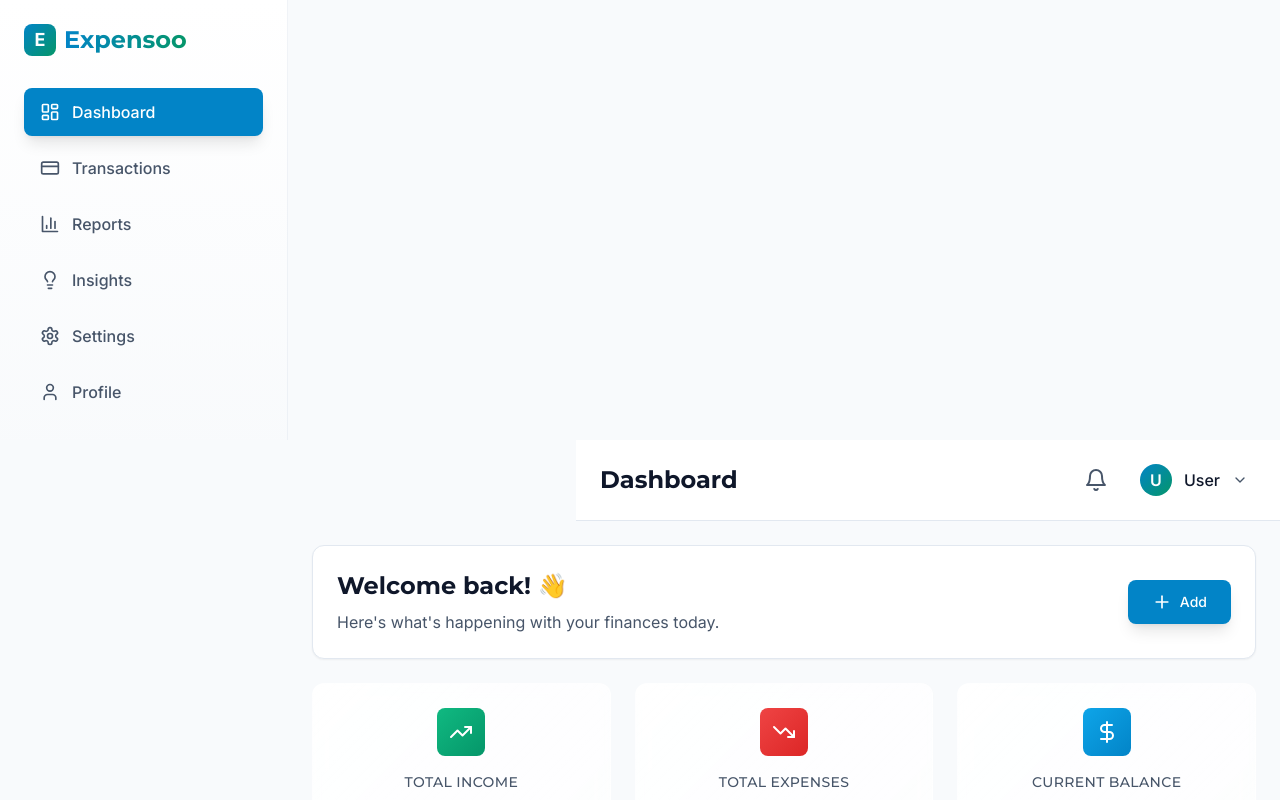
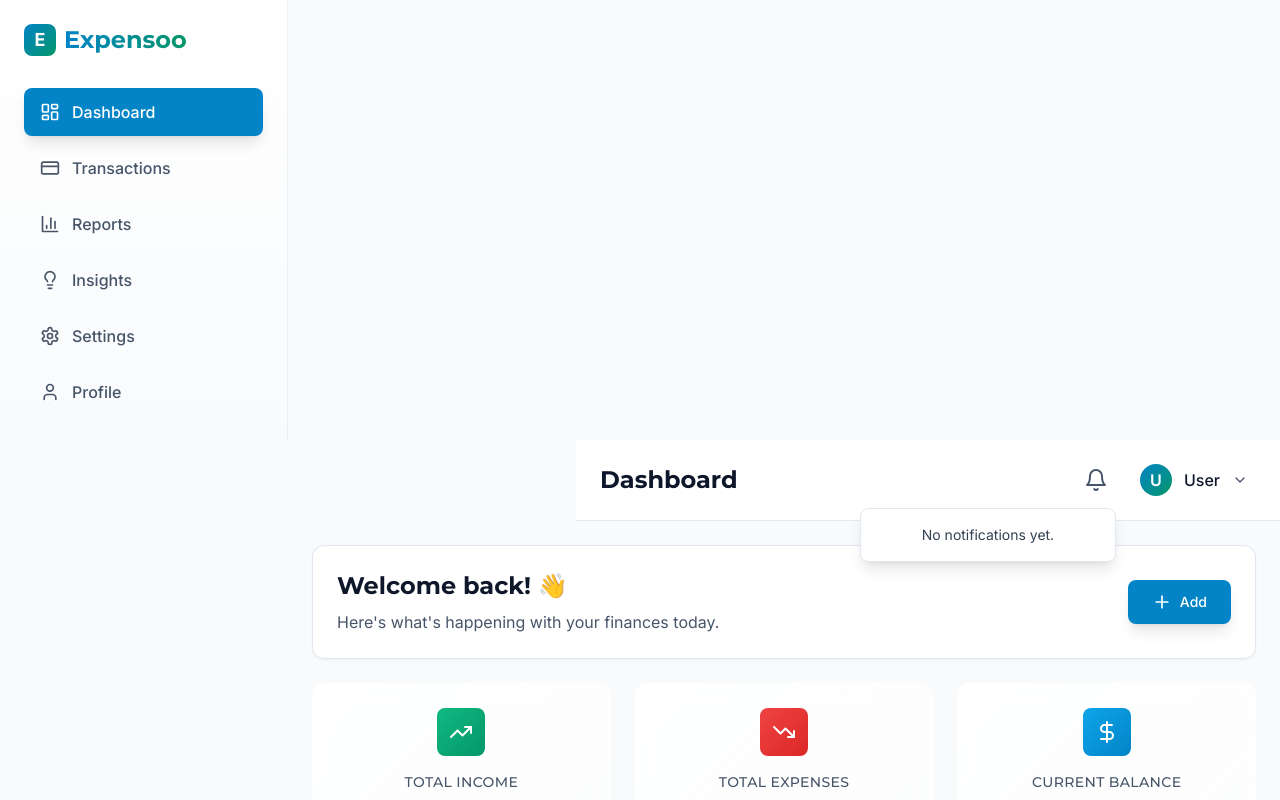
Before and after one commit to AdityaRaj81/Expensoo, a React (Vite) app: page /app in a window 1280 px wide. Both pictures are taken after a click on the button "Show notifications". Shown: the top 800 px of the page. Built offline with nearby package versions, Linux system fonts and the light colour scheme.

Commit message:
feat: Add AppHeader component for improved navigation and user experience

```diff
--- a/src/components/layout/AppHeader.jsx
+++ b/src/components/layout/AppHeader.jsx
@@ -5,6 +5,7 @@ import { Bell, ChevronDown, Menu } from 'lucide-react';
 function AppHeader({ onSidebarToggle }) {
   const location = useLocation();
   const [showUserMenu, setShowUserMenu] = useState(false);
+  const [showNotifications, setShowNotifications] = useState(false);
 
   const getPageTitle = () => {
     switch (location.pathname) {
@@ -49,9 +50,20 @@ function AppHeader({ onSidebarToggle }) {
 
         <div className="flex items-center space-x-2 sm:space-x-4">
           {/* Notifications */}
-          <button className="p-2 text-secondary-600 hover:text-secondary-900 hover:bg-secondary-100 rounded-lg transition-colors">
-            <Bell className="w-6 h-6" />
-          </button>
+          <div className="relative">
+            <button
+              className="p-2 text-secondary-600 hover:text-secondary-900 hover:bg-secondary-100 rounded-lg transition-colors"
+              onClick={() => setShowNotifications((prev) => !prev)}
+              aria-label="Show notifications"
+            >
+              <Bell className="w-6 h-6" />
+            </button>
+            {showNotifications && (
+              <div className="absolute right-0 mt-2 w-64 bg-white rounded-lg shadow-lg border border-secondary-200 py-4 z-50 text-center">
+                <p className="text-secondary-700 text-sm">No notifications yet.</p>
+              </div>
+            )}
+          </div>
 
           {/* User Menu */}
           <div className="relative">
```
